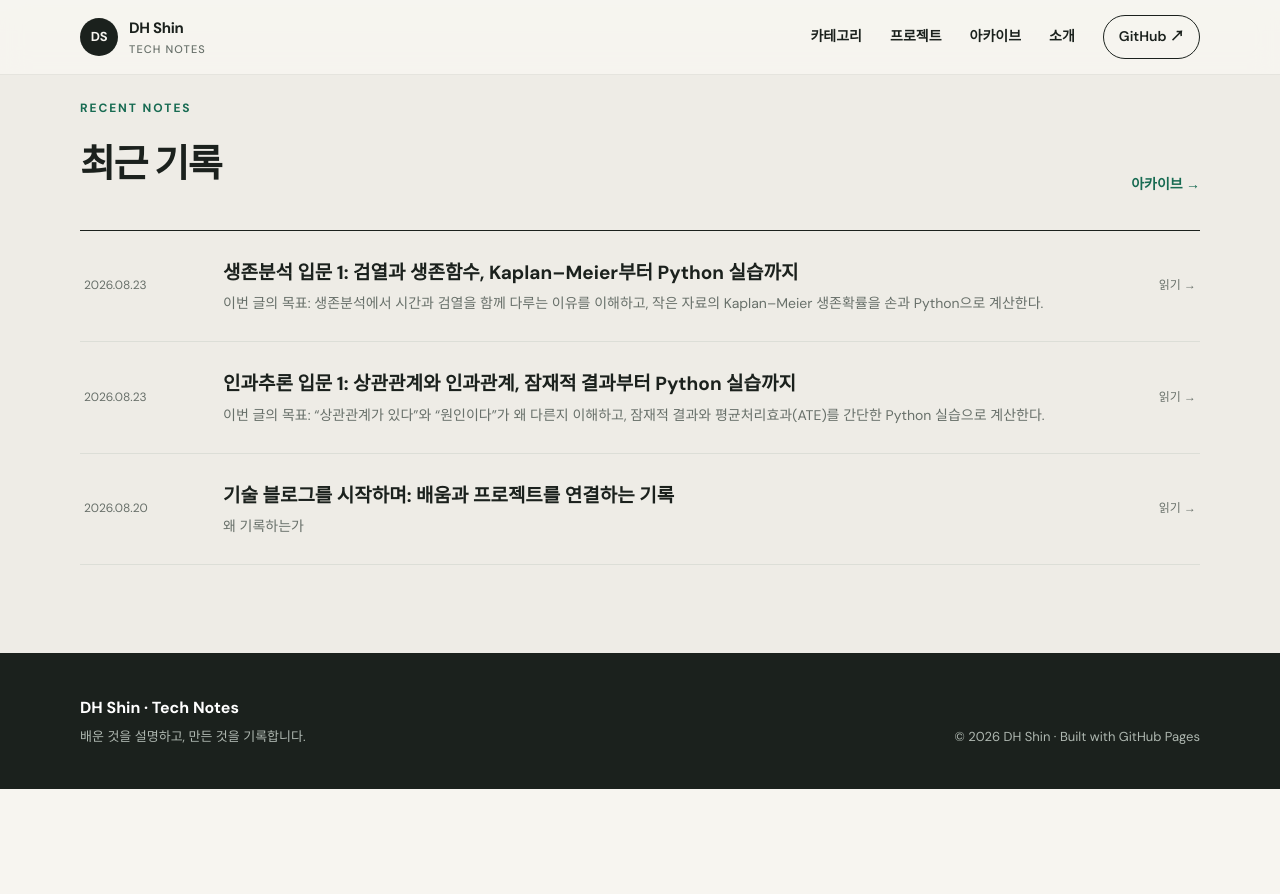
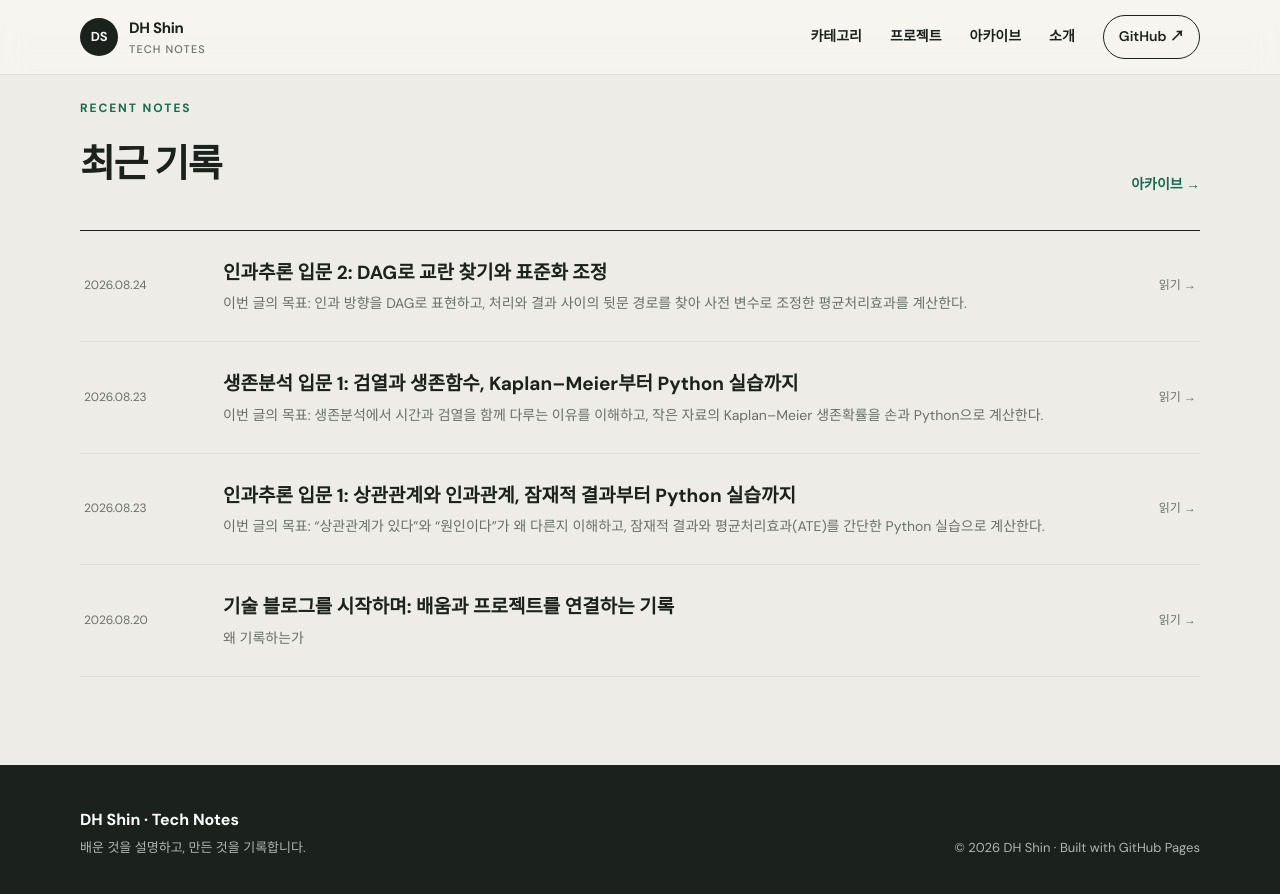
Before and after one commit to dhshin96/dhshin96.github.io, a Jekyll site: the page built from index.html, in a window 1280 px wide and 900 px high, scrolled down 1354 px. Shown: the top 894 px of the window. Built offline with Jekyll 4.4.1, drawn with Linux system fonts in a browser that asks for light colours; before the commit the page ends 2143 px from its top, so only the background shows below that; some of the changed lines change nothing that is shown.

Commit message:
Publish causal DAG confounding lesson

````diff
--- a/_posts/2026-08-23-causal-inference-roadmap.md
+++ b/_posts/2026-08-23-causal-inference-roadmap.md
@@ -209,7 +209,7 @@ seed를 `42`, `100`, `2026`으로 바꾸어 결과를 비교해 보자. 추정
 
 ## 다음 글
 
-다음 글에서는 무작위실험이 불가능한 관찰 데이터로 넘어간다. 교란 변수가 왜 편향을 만드는지 간단한 인과 그래프(DAG)로 확인하고, “어떤 변수를 통제해야 하는가?”를 공부할 예정이다.
+다음 글에서는 무작위실험이 불가능한 관찰 데이터로 넘어간다. [인과추론 입문 2: DAG로 교란 찾기와 표준화 조정]({{ '/posts/causal-dag-confounding/' | relative_url }})에서 교란 변수가 평균 차이를 왜곡하는 이유를 인과 그래프로 확인하고, 뒷문 경로를 막는 변수를 골라 표준화하는 법을 공부한다.
 
 생존시간과 검열을 먼저 공부하고 싶다면 [생존분석 로드맵]({{ '/posts/survival-analysis-roadmap/' | relative_url }})도 참고할 수 있다.
 
--- /dev/null
+++ b/_posts/2026-08-24-causal-dag-confounding.md
@@ -0,0 +1,249 @@
+---
+title: "인과추론 입문 2: DAG로 교란 찾기와 표준화 조정"
+date: 2026-08-24 09:00:00 +0900
+categories: [기반 지식, 학습과 모델링]
+tags: [인과추론, causal-DAG, 교란, 뒷문경로, 표준화, Python]
+description: "관찰 데이터에서 교란이 평균 차이를 왜곡하는 이유를 인과 DAG로 이해하고, 뒷문 경로를 막는 층화·표준화 조정을 손계산과 Python으로 배웁니다."
+reading_time: 13
+series: "처음 시작하는 인과추론"
+level: "입문"
+math: true
+---
+
+> **이번 글의 목표:** 인과 방향을 DAG로 표현하고, 처리와 결과 사이의 뒷문 경로를 찾아 사전 변수로 조정한 평균처리효과를 계산한다.
+
+지난 글에서는 잠재적 결과 $Y(1)$과 $Y(0)$, 평균처리효과(ATE), 무작위배정을 배웠다. 아직 읽지 않았다면 [인과추론 입문 1: 상관관계와 잠재적 결과]({{ '/posts/causal-inference-roadmap/' | relative_url }})부터 읽는 것을 권한다.
+
+무작위실험에서는 처리 여부를 동전 던지기처럼 정할 수 있다. 그러나 관찰 데이터에서는 사람이 스스로 처리를 선택하거나 어떤 조건에 따라 처리를 받는다. 이때 처리군과 대조군의 단순 평균 차이는 왜 인과효과와 달라질까? 이번 글에서는 **방향성 비순환 그래프(DAG)**와 **뒷문 조정(backdoor adjustment)**으로 답한다.
+
+## 1. 관찰 데이터의 두 집단은 처음부터 다를 수 있다
+
+새 학습법이 시험 점수에 미치는 효과를 알고 싶다고 하자. 학습 준비도가 높은 학생은 새 학습법을 더 적극적으로 선택하고, 준비도 자체도 시험 점수를 높일 수 있다.
+
+- $A$: 새 학습법 사용 여부($1$은 사용, $0$은 미사용)
+- $Y$: 시험 점수
+- $L$: 학습법 사용 전에 측정한 준비도
+
+처리군 점수가 더 높더라도 그 차이에는 두 가지가 섞여 있다.
+
+1. 새 학습법 $A$가 점수 $Y$를 바꾼 효과
+2. 원래 준비도 $L$가 달라서 생긴 차이
+
+두 번째 차이가 첫 번째 효과의 추정을 흐리는 현상이 **교란(confounding)**이다. 표본을 아무리 크게 모아도 두 집단의 구성 차이가 그대로라면 이 편향은 저절로 사라지지 않는다.
+
+## 2. DAG: 인과 가정을 화살표로 쓰는 언어
+
+DAG는 **Directed Acyclic Graph**의 약자다.
+
+- **방향성(directed)**: 원인에서 결과를 향해 화살표를 그린다.
+- **비순환(acyclic)**: 화살표를 따라가 출발점으로 돌아오는 순환이 없다.
+- **그래프(graph)**: 변수는 노드, 직접적인 인과관계는 화살표로 표현한다.
+
+준비도, 학습법, 점수의 관계를 다음과 같이 가정해 보자.
+
+<figure class="study-figure">
+  <img src="{{ '/assets/images/causal-inference/confounding-dag.svg' | relative_url }}" alt="준비도 L이 새 학습법 A와 시험 점수 Y에 모두 영향을 주고 새 학습법 A도 점수 Y에 영향을 주는 인과 DAG">
+  <figcaption>그림 1. 준비도 $L$은 처리 $A$와 결과 $Y$의 공통 원인이다. 화살표는 상관관계가 아니라 가정한 직접 인과 방향을 뜻한다.</figcaption>
+</figure>
+
+그림에는 $A$와 $Y$를 잇는 두 경로가 있다.
+
+$$
+A \rightarrow Y
+$$
+
+$$
+A \leftarrow L \rightarrow Y
+$$
+
+첫 번째는 알고 싶은 인과 경로다. 두 번째는 $A$로 들어오는 화살표로 시작하는 **뒷문 경로(backdoor path)**다. 이 경로가 열려 있으면 $A$와 $Y$의 관찰된 연관성에 $L$의 영향이 함께 섞인다.
+
+### DAG는 데이터가 자동으로 그려 주지 않는다
+
+DAG는 산점도에서 발견한 화살표가 아니다. 시간 순서, 작동 원리, 선행 연구 같은 배경 지식을 바탕으로 분석 전에 세우는 인과 가정이다. 같은 데이터라도 가정한 DAG가 다르면 조정해야 할 변수도 달라질 수 있다. 따라서 화살표 하나하나를 말로 설명할 수 있어야 한다.
+
+## 3. 작은 예제: 실제 효과는 5점인데 평균 차이는 17점
+
+1,000명의 학생이 있고 준비도가 낮은 학생과 높은 학생이 각각 500명이라고 하자. 새 학습법의 효과는 준비도와 관계없이 모두 5점이다.
+
+| 준비도 $L$ | 학습법 $A$ | 학생 수 | 평균 점수 $E[Y\mid A,L]$ |
+| --- | ---: | ---: | ---: |
+| 낮음(0) | 미사용(0) | 400 | 60 |
+| 낮음(0) | 사용(1) | 100 | 65 |
+| 높음(1) | 미사용(0) | 100 | 80 |
+| 높음(1) | 사용(1) | 400 | 85 |
+
+각 준비도 안에서 비교하면 새 학습법을 쓴 학생의 평균이 정확히 5점 높다.
+
+$$
+65-60=5, \qquad 85-80=5
+$$
+
+하지만 준비도를 무시하고 전체 처리군과 대조군을 비교해 보자.
+
+$$
+E[Y\mid A=1]
+=\frac{100\times65+400\times85}{500}
+=81
+$$
+
+$$
+E[Y\mid A=0]
+=\frac{400\times60+100\times80}{500}
+=64
+$$
+
+따라서 조정하지 않은 평균 차이는 $81-64=17$점이다. 실제 효과 5점보다 12점이나 크다. 처리군에는 준비도가 높은 학생이 80%지만 대조군에는 20%뿐이기 때문이다.
+
+<figure class="study-figure">
+  <img src="{{ '/assets/images/causal-inference/confounding-mixture.svg' | relative_url }}" alt="처리군은 준비도가 높은 학생 80퍼센트, 대조군은 20퍼센트여서 두 집단의 평균 점수 차이에 구성 차이가 섞이는 그림">
+  <figcaption>그림 2. 전체 평균은 학습법 효과뿐 아니라 서로 다른 준비도 구성까지 함께 비교한다.</figcaption>
+</figure>
+
+## 4. 뒷문을 막는다는 것은 같은 조건끼리 비교한다는 뜻이다
+
+$L$로 **조건화(conditioning)**하면 낮은 준비도 안에서 처리군과 대조군을 비교하고, 높은 준비도 안에서도 따로 비교한다. 그래프에서는 $L$에 상자를 두어 뒷문 경로를 막았다고 표현할 수 있다.
+
+<figure class="study-figure">
+  <img src="{{ '/assets/images/causal-inference/backdoor-adjustment.svg' | relative_url }}" alt="준비도 L을 조건화하여 A에서 L을 거쳐 Y로 가는 뒷문 경로는 막고 A에서 Y로 가는 인과 경로는 남기는 DAG">
+  <figcaption>그림 3. $L$을 조정하면 $A\leftarrow L\rightarrow Y$는 막히고, 알고 싶은 $A\rightarrow Y$ 경로는 남는다.</figcaption>
+</figure>
+
+조정 집합 $Z$가 다음 두 조건을 만족하면 $A$가 $Y$에 미치는 총효과를 위한 **뒷문 기준**을 만족한다고 한다.
+
+1. $Z$에는 $A$의 결과로 생기는 후손 변수가 들어가지 않는다.
+2. $Z$가 $A$와 $Y$ 사이의 모든 뒷문 경로를 막는다.
+
+지금 DAG에서는 $Z=\{L\}$이면 충분하다. 반면 $A$ 이후에 생긴 학습 시간처럼 $A\rightarrow M\rightarrow Y$에 놓인 매개변수 $M$을 조정하면 총효과의 일부까지 제거한다. “측정한 변수를 모두 넣기”가 안전한 원칙은 아니다.
+
+### 무엇을 가정하고 있는가?
+
+$L$로 조정한 비교를 인과적으로 해석하려면 적어도 다음이 필요하다.
+
+- $L$을 고정했을 때 처리군과 대조군 사이에 남은 교란이 없다: $Y(a)\perp\!\!\!\perp A\mid L$
+- 각 $L$ 수준에 처리군과 대조군이 모두 존재한다: $0<P(A=1\mid L)<1$
+- 관측 결과는 실제로 받은 처리의 잠재적 결과와 일치한다: $Y=Y(A)$
+
+첫 번째는 **조건부 교환가능성**, 두 번째는 **양의 확률성(positivity)**, 세 번째는 **일관성(consistency)**이다. DAG만 그렸다고 이 가정들이 자동으로 참이 되는 것은 아니다.
+
+## 5. 층별 효과를 하나의 모집단 효과로 합치기
+
+준비도별 평균 차이를 구한 뒤, 목표 모집단에서 각 준비도가 차지하는 비율로 다시 합치면 된다. 이 계산을 **표준화(standardization)**라고 한다.
+
+$$
+\widehat{ATE}_{std}
+=\sum_l
+\left\{
+E[Y\mid A=1,L=l]-E[Y\mid A=0,L=l]
+\right\}P(L=l)
+$$
+
+예제에서는 두 준비도 집단이 각각 절반이므로 다음과 같다.
+
+$$
+\widehat{ATE}_{std}
+=(65-60)\times0.5+(85-80)\times0.5
+=5
+$$
+
+이 식은 먼저 **같은 $L$ 안에서 공정하게 비교**하고, 그 결과를 **목표 모집단의 $L$ 분포로 평균**낸다. 조정 전 17점이 아니라 데이터 생성 과정의 실제 효과 5점을 회복한다.
+
+## 6. Python 실습: 조정 전후를 직접 비교하기
+
+아래 코드는 손계산 표와 정확히 같은 1,000행 데이터를 만든다. `numpy`만 사용한다.
+
+```python
+import numpy as np
+
+# (준비도, 처리, 점수, 학생 수)
+cells = [
+    (0, 0, 60, 400),
+    (0, 1, 65, 100),
+    (1, 0, 80, 100),
+    (1, 1, 85, 400),
+]
+
+readiness = np.concatenate([
+    np.full(n, level) for level, treatment, score, n in cells
+])
+treatment = np.concatenate([
+    np.full(n, treatment) for level, treatment, score, n in cells
+])
+score = np.concatenate([
+    np.full(n, score) for level, treatment, score, n in cells
+])
+
+# 준비도를 무시한 단순 평균 차이
+crude_difference = (
+    score[treatment == 1].mean()
+    - score[treatment == 0].mean()
+)
+
+# 준비도별 평균 차이와 모집단 비중을 이용한 표준화
+standardized_ate = 0.0
+for level in np.unique(readiness):
+    in_level = readiness == level
+    treated_mean = score[in_level & (treatment == 1)].mean()
+    control_mean = score[in_level & (treatment == 0)].mean()
+    weight = in_level.mean()
+    effect = treated_mean - control_mean
+    standardized_ate += effect * weight
+
+    print(
+        f"준비도 {level}: 효과={effect:.1f}, "
+        f"모집단 비중={weight:.1f}"
+    )
+
+print(f"조정 전 평균 차이: {crude_difference:.1f}")
+print(f"표준화한 ATE: {standardized_ate:.1f}")
+```
+
+실행 결과는 다음과 같다.
+
+```text
+준비도 0: 효과=5.0, 모집단 비중=0.5
+준비도 1: 효과=5.0, 모집단 비중=0.5
+조정 전 평균 차이: 17.0
+표준화한 ATE: 5.0
+```
+
+### 결과 해석
+
+1. 준비도가 같은 학생끼리 비교한 효과는 두 층 모두 5점이다.
+2. 조정 전 17점에는 준비도 구성의 차이가 섞여 있다.
+3. 각 층의 효과를 전체 모집단 비중으로 합치면 ATE는 5점이다.
+4. 실제 자료에서는 각 셀의 평균을 표본으로 추정하므로 결과가 이렇게 정확히 떨어지지 않는다.
+
+이 계산이 교란을 해결하려면 DAG에 그리지 못한 공통 원인이 남아 있지 않아야 한다. 측정되지 않은 교란이 있으면 표준화도 그것을 자동으로 제거하지 못한다.
+
+## 7. 직접 바꿔 보는 연습
+
+### 연습 1: 처리 선택의 불균형 줄이기
+
+낮은 준비도의 처리군과 대조군 학생 수를 각각 250명으로, 높은 준비도도 각각 250명으로 바꿔 보자. 조정 전 평균 차이가 5점에 가까워지는 이유를 설명한다.
+
+### 연습 2: 효과가 준비도에 따라 다르게 만들기
+
+높은 준비도·처리군의 점수를 85에서 90으로 바꿔 보자. 두 층의 효과는 각각 5점과 10점이 된다. 표준화한 ATE가 두 값을 어떤 가중치로 합치는지 확인한다.
+
+### 연습 3: 양의 확률성 깨뜨리기
+
+낮은 준비도의 처리군 수를 0으로 바꾼 상황을 생각해 보자. `mean()`이 계산되지 않는 이유와, 낮은 준비도에서 “학습법을 썼다면”의 결과를 데이터만으로 비교할 수 없는 이유를 적어 본다.
+
+## 8. 이번 글에서 꼭 기억할 다섯 문장
+
+1. 교란은 처리와 결과의 공통 원인 때문에 관찰된 연관성과 인과효과가 달라지는 현상이다.
+2. DAG의 화살표는 데이터가 아니라 배경 지식으로 세운 직접 인과 가정을 나타낸다.
+3. $A$로 들어오는 화살표로 시작해 $Y$로 이어지는 길을 뒷문 경로라고 한다.
+4. 적절한 사전 변수로 모든 뒷문 경로를 막으면 같은 조건의 처리군과 대조군을 비교할 수 있다.
+5. 표준화는 조건별 효과를 목표 모집단의 조건 분포로 다시 평균내는 조정 방법이다.
+
+## 다음 글
+
+다음 글에서는 DAG의 경로가 언제 열리고 닫히는지 더 정확히 배운다. 특히 두 화살표가 만나는 **콜라이더(collider)**를 통제하면 없던 연관성이 왜 생기는지 작은 표와 Python으로 확인할 예정이다.
+
+## 참고 자료
+
+- Miguel A. Hernán, James M. Robins, [*Causal Inference: What If*](https://www.hsph.harvard.edu/miguel-hernan/wp-content/uploads/sites/1268/2024/04/hernanrobins_WhatIf_26apr24.pdf), 6장과 7장에서 인과 DAG, 교란 구조, 뒷문 기준과 조정을 설명한다.
+- Judea Pearl (1995), [*Causal Diagrams for Empirical Research*](https://doi.org/10.1093/biomet/82.4.669), DAG를 이용해 관찰 데이터에서 인과효과를 식별하는 그래프 기준을 제시한 원 논문이다.
+- Johannes Textor 외 (2016), [*Robust Causal Inference Using Directed Acyclic Graphs: the R package dagitty*](https://doi.org/10.1093/ije/dyw341), DAG에서 최소 충분 조정 집합을 찾고 가정을 점검하는 도구를 설명한다.
````
Also changed, not shown: assets/images/causal-inference/backdoor-adjustment.svg (added), assets/images/causal-inference/confounding-dag.svg (added), assets/images/causal-inference/confounding-mixture.svg (added).
